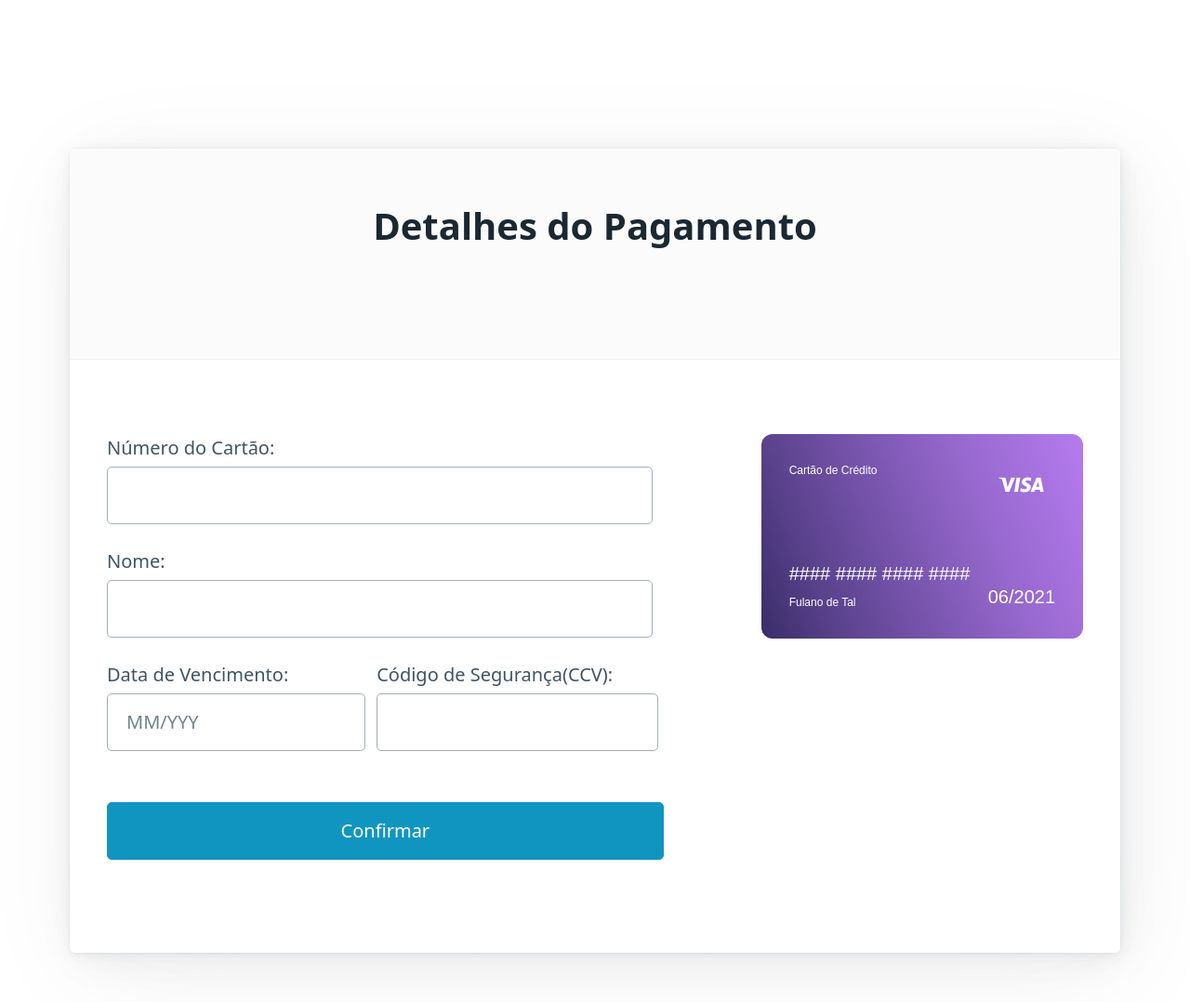
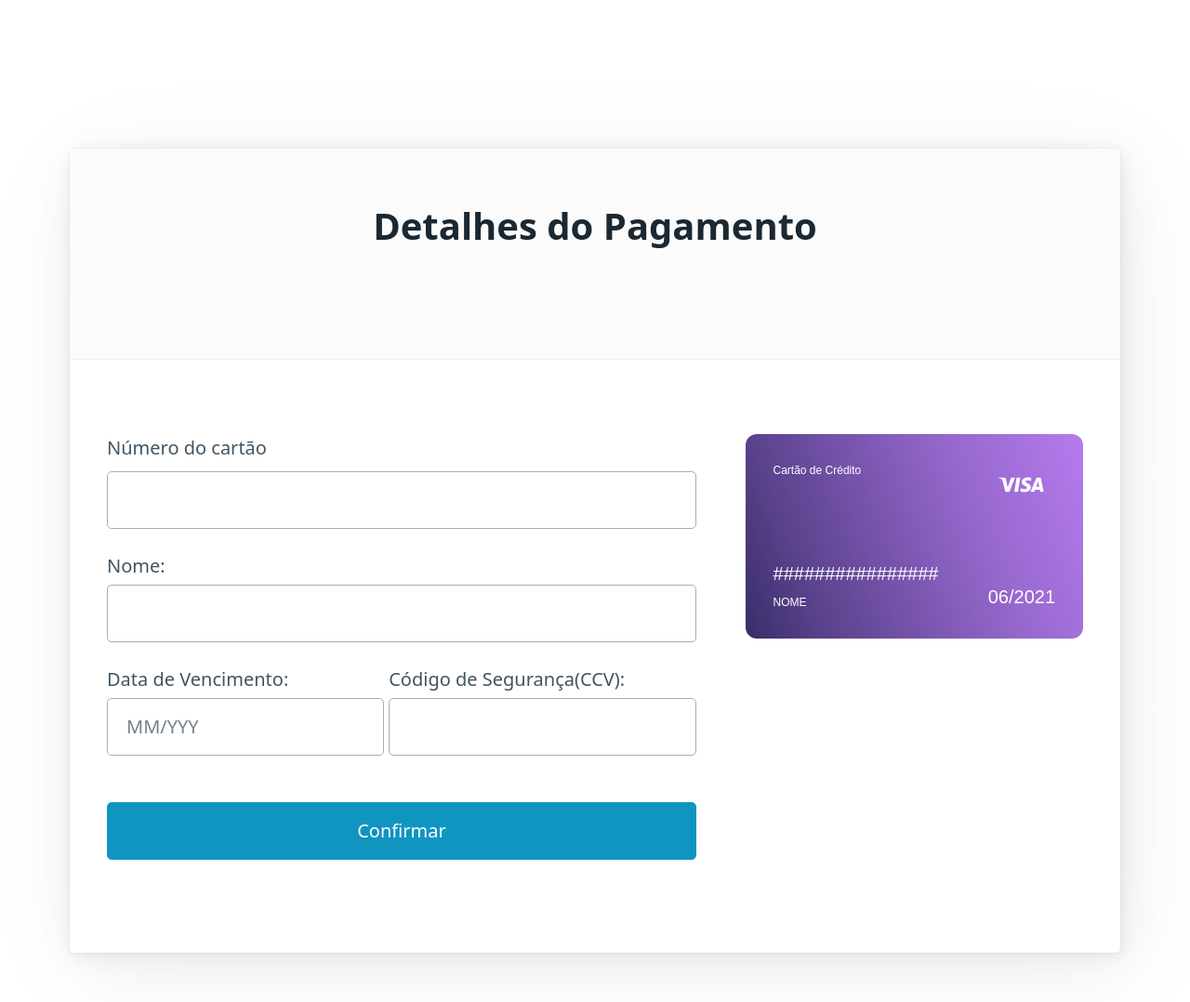
Before and after one commit to SamuelOdecio/web1-atividade2, a website built with Vite: page vite-project/index.html in a window 1280 px wide. Shown: the whole page at 93% size. Built offline with nearby package versions, Linux system fonts and the light colour scheme.

Commit message:
🎉 Finalização Estilização + Script Card

```diff
--- a/vite-project/index.html
+++ b/vite-project/index.html
@@ -17,25 +17,33 @@
       <header class="h1Pagamento">
         <h1> Detalhes do Pagamento </h1>
       </header>
+      <div class="layout">
         <div class="formaLayout">
+
+          <label class="labelPagamento">
+            <label for="numeroCartao">Número do cartão</label>
+            <input type="text" maxlength="16" class="numberCard">
+          </label>
+
+          <label class="labelPagamento">Nome:
+            <input type="text" name="nome" style="text-transform: uppercase" class="nameCard"/>
+          </label>
           <div class="formaPagamento">
-        <label class="labelPagamento">Número do Cartão:
-          <input name="numeroDoCartao" type="number" maxlength="16" />
+            <div class="formaVencimento">
+              <label class="labelPagamento">Data de Vencimento:
+                <input placeholder="MM/YYY" name="dataVencimento" type="text" maxlength="7" class="expirationCard"/>
               </label>
-        <label class="labelPagamento">Nome:
-          <input type="text" name="nome" style="text-transform: uppercase" />
-        </label>
-        <div class="pagamentoCVV">
-          <label class="labelPagamento">Data de Vencimento:
-            <input placeholder="MM/YYY" name="dataVencimento" type="number" maxlength="7" />
-          </label>
+            </div>
+            <div class="formaCVV">
               <form id="consultarCep">
                 <label class="labelPagamento">Código de Segurança(CCV):
-              <input name="cvv" type="number" maxlength="3" />
+                  <input name="cvv" type="text" maxlength="3"/>
                 </label>
+              </form>
+            </div>
           </div>
           <button class="labelPagamento" id="btnConfirmar">Confirmar</button>
-        </form>
+
 
         </div>
 
@@ -50,10 +58,10 @@
             <img class="flag" src="./visa-logo.png">
 
             <div class="card-number">
-            #### #### #### ####
+              ################
             </div>
             <div class="card-holder">
-            Fulano de Tal
+              NOME
             </div>
             <div class="expiration">
               06/2021
@@ -69,6 +77,7 @@
             </div>
           </div>
         </div>
+      </div>
 
 
       <script type="module" src="/main.js"></script>
--- a/vite-project/main.js
+++ b/vite-project/main.js
@@ -1,25 +1,18 @@
 
 import '@picocss/pico'
 import './style.css'
-import javascriptLogo from './javascript.svg'
-import { setupCounter } from './counter.js'
 
-document.querySelector('#app').innerHTML = `
-  <div>
-    <a href="https://vitejs.dev" target="_blank">
-      <img src="/vite.svg" class="logo" alt="Vite logo" />
-    </a>
-    <a href="https://developer.mozilla.org/en-US/docs/Web/JavaScript" target="_blank">
-      <img src="${javascriptLogo}" class="logo vanilla" alt="JavaScript logo" />
-    </a>
-    <h1>Hello Vite!</h1>
-    <div class="card">
-      <button id="counter" type="button"></button>
-    </div>
-    <p class="read-the-docs">
-      Click on the Vite logo to learn more
-    </p>
-  </div>
-`
 
-setupCounter(document.querySelector('#counter'))
+document.querySelector('.numberCard').oninput = () =>{
+  document.querySelector('.card-number').innerText = document.querySelector('.numberCard').value;
+}
+
+document.querySelector('.nameCard').oninput = () =>{
+  document.querySelector('.card-holder').innerText = document.querySelector('.nameCard').value;
+
+}
+
+document.querySelector('.expirationCard').oninput = () =>{
+  document.querySelector('.expiration').innerText = document.querySelector('.expirationCard').value;
+
+}
--- a/vite-project/style.css
+++ b/vite-project/style.css
@@ -77,16 +77,31 @@
 .h1Pagamento{
   text-align: center;
 }
+
 .credit-card{
-  margin-left: 10%;
+  margin-left: 5%;
   width: 60%;
 }
-.formaLayout{
+
+.layout {
   display: flex;
 }
-.labelPagamento{
-  margin-right: 2%;
+@media (max-width: 990px) {
+  .layout{
+    flex-direction: column;
+  }
+  .credit-card{
+    margin-left: 20%;
+    margin-top: 10%;
+    width: 60%;
+  }
 }
-.pagamentoCVV{
+
+
+.formaVencimento{
+  margin-right: 5px;
+}
+
+.formaPagamento {
   display: flex;
 }
```
Lines whose indentation alone changed are shown as unchanged.
